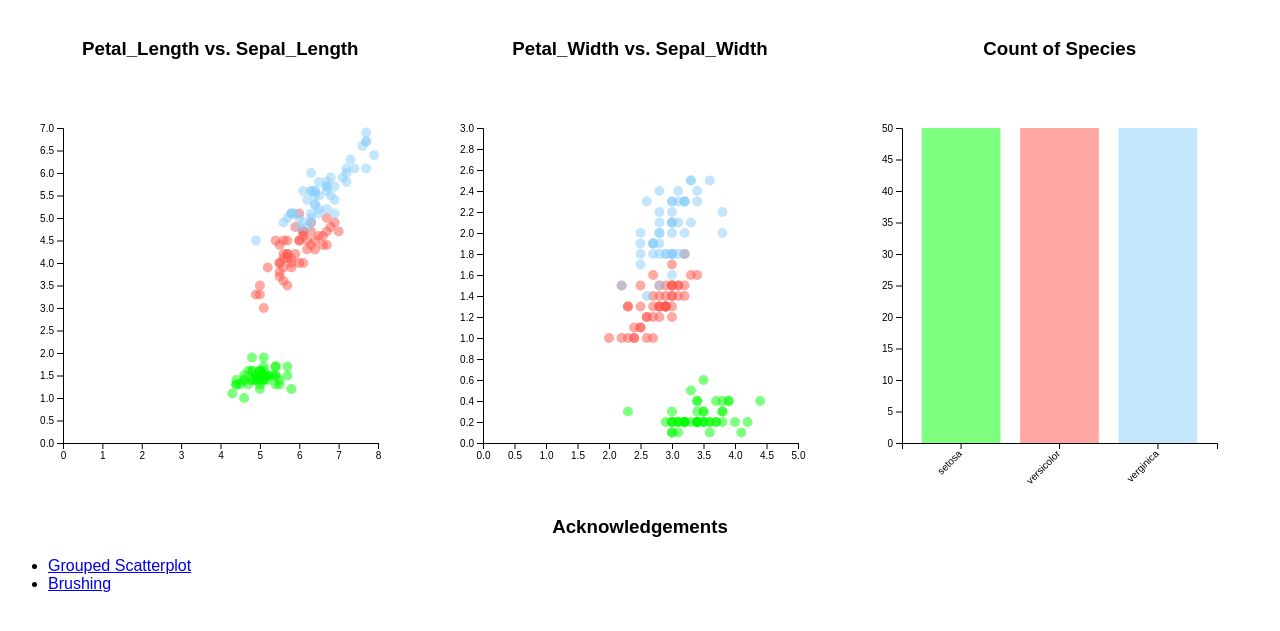
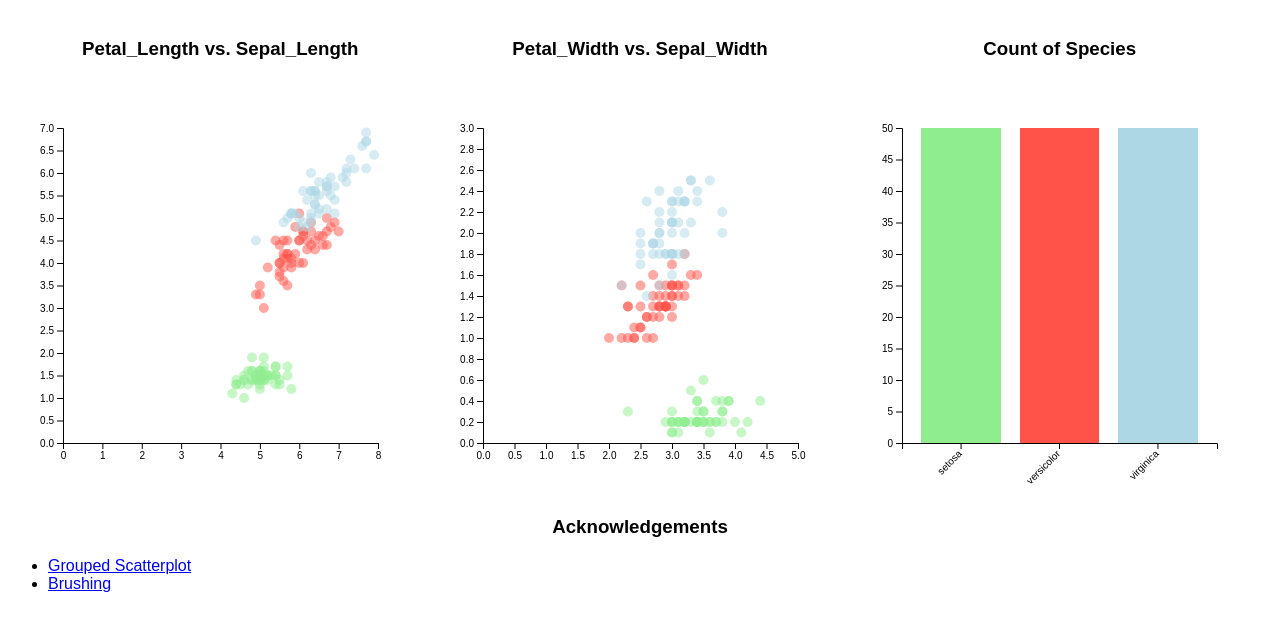
Before and after one commit to DS4200-S23-Class/hw-06-mich-jane, a plain HTML site: page index.html in a window 1280 px wide. Shown: the part 61-692 px from the top of the page. Drawn offline with Linux system fonts and the light colour scheme.

```diff
--- a/js/main.js
+++ b/js/main.js
@@ -12,10 +12,29 @@
 					.attr("width", FRAME_WIDTH)
 					.attr("class", "frame");
 
-// Function that creates a scatter plot
-function lengthScatter() {
-	// Reading from scatter plot file
+// Create frame2
+const FRAME2 = d3.select("#vis2")
+				.append("svg")
+					.attr("height", FRAME_HEIGHT)
+					.attr("width", FRAME_WIDTH)
+					.attr("class", "frame");
+
+// Create frame3
+const FRAME3 = d3.select("#vis3")
+				.append("svg")
+					.attr("height", FRAME_HEIGHT)
+					.attr("width", FRAME_WIDTH)
+					.attr("class", "frame");
+
+// Reading from iris file
 d3.csv("data/iris.csv").then((data) => {
+
+	// Set color based on species
+	let color = d3.scaleOrdinal()
+	    .domain(["setosa", "versicolor", "virginica"])
+	    .range(["#90EE90", "#FF5349", "#ADD8E6"])
+
+// Petal_Length vs Sepal_Length Scatter plot
 
 	// Find max of y
 	const MAX_Y = d3.max(data, (d) => {
@@ -51,11 +70,6 @@
 		.call(d3.axisLeft(Y_SCALE).ticks(14))
 			.attr("font-size", "10px");
 
-		// Set color based on species
-		const color = d3.scaleOrdinal()
-		    .domain(["setosa", "versicolor", "virginica"])
-		    .range(["#00FF00", "#ff5349", "#87CEFA"])
-
 	// Plot scatter plot
   const circle1 = FRAME1.append("g")
       .selectAll("dot")
@@ -71,62 +85,42 @@
 		    .attr("stroke", "none")
 		    .style("opacity", 0.5)
 		    .attr("class", "point");
-	});
-}
-// Call the length scatter plot function to plot data points
-lengthScatter();
 
-
-// Create frame2
-const FRAME2 = d3.select("#vis2")
-				.append("svg")
-					.attr("height", FRAME_HEIGHT)
-					.attr("width", FRAME_WIDTH)
-					.attr("class", "frame");
-
-// Function that creates a scatter plot
-function widthScatter() {
-	// Reading from scatter plot file
-	d3.csv("data/iris.csv").then((data) => {
+// Petal_Width vs Sepal_Width scatter plot
 
 	// Find max of y
-		const MAX_Y = d3.max(data, (d) => {
+	const MAX_Y2 = d3.max(data, (d) => {
 		return parseInt(d.Petal_Width);
 	});
 
 	// Scale function for y
-		const Y_SCALE = d3.scaleLinear()
-							.domain([0, (MAX_Y + 1)])
+	const Y_SCALE2 = d3.scaleLinear()
+						.domain([0, (MAX_Y2 + 1)])
 						.range([VIS_HEIGHT, 0]);
 
 	// Find max of x
-		const MAX_X = d3.max(data, (d) => {
+	const MAX_X2 = d3.max(data, (d) => {
 		return parseInt(d.Petal_Length);
 	});
 
 	// Scale function for x
-		const X_SCALE = d3.scaleLinear()
-							.domain([0, (MAX_X - 1)])
+	const X_SCALE2 = d3.scaleLinear()
+						.domain([0, (MAX_X2 - 1)])
 						.range([0, VIS_WIDTH]);
 
 	// Add tick marks for x axis
 	FRAME2.append("g")
 		.attr("transform",
 			"translate(" + MARGINS.left + "," + (VIS_HEIGHT + MARGINS.bottom) + ")")
-			.call(d3.axisBottom(X_SCALE).ticks(8))
+		.call(d3.axisBottom(X_SCALE2).ticks(8))
 			.attr("font-size", "10px");
 
 	// Add tick marks for y axis
 	FRAME2.append("g")
 		.attr("transform",
 			"translate(" + MARGINS.left + "," + (MARGINS.bottom) + ")")
-			.call(d3.axisLeft(Y_SCALE).ticks(14))
+		.call(d3.axisLeft(Y_SCALE2).ticks(14))
 			.attr("font-size", "10px");
-
-		// Set color based on species
-		const color = d3.scaleOrdinal()
-			.domain(["virginica", "versicolor", "setosa"])
-		    .range([ "#87CEFA", "#ff5349", "#00FF00"]);
 
 	// Plot scatter plot
   const circle2 = FRAME2.append("g")
@@ -135,8 +129,8 @@
 	      	.data(data)
 	       	.enter()
 	       	.append("circle")
-	        .attr("cx", (d) => { return X_SCALE(d.Sepal_Width) + MARGINS.left; })
-			.attr("cy", (d) => { return Y_SCALE(d.Petal_Width) + MARGINS.top; })
+	       		.attr("cx", (d) => { return X_SCALE2(d.Sepal_Width) + MARGINS.left; })
+						.attr("cy", (d) => { return Y_SCALE2(d.Petal_Width) + MARGINS.top; })
 						// Set color, radius, stroke, and opacity
 						.attr("fill", (d) => { return color(d.Species); })
 					  .attr("r", 5)
@@ -154,91 +148,68 @@
 	      .on("start brush", updateChart)
 	      )
 
-		// Function that is triggered when brushing is performed
-		function updateChart(event) {
-			extent = event.selection;
-		    circle2.classed("selected", function(d){ return isBrushed(extent, X_SCALE(d.Sepal_Width) + MARGINS.left, Y_SCALE(d.Petal_Width) + MARGINS.top); });
-		}
 
-		// A function that return TRUE or FALSE according if a dot is in the selection or not
-		function isBrushed(extent, cx, cy) {
-		    let x0 = extent[0][0],
-		        x1 = extent[1][0],
-		        y0 = extent[0][1],
-			    y1 = extent[1][1];
-		    // This return TRUE or FALSE depending on if the points is in the selected area
-		    return x0 <= cx && cx <= x1 && y0 <= cy && cy <= y1;
-		 }
-	});
-}
-// Call the width scatter plot function to plot data points
-widthScatter();
-
-
-// Create frame3
-const FRAME3 = d3.select("#vis3")
-				.append("svg")
-					.attr("height", FRAME_HEIGHT)
-					.attr("width", FRAME_WIDTH)
-					.attr("class", "frame");
-
-// Function that plots a bar chart
-function barChart() {
-	// hardcoded dataset
-    const data = [
-        {species: "setosa", value: 50},
-        {species: "versicolor", value: 50},
-        {species: "verginica", value: 50}
-      ];
-
+// Count of Species Bar chart
 
 	// Scale x axis
-    const X_SCALE = d3.scaleBand()
-    	.domain(data.map((d) => { return d.species; }))
+  const X_SCALE3 = d3.scaleBand()
+  	.domain(data.map((d) => { return d.Species; }))
     .range([0, VIS_WIDTH])
     .padding(0.2);
 
 	// Add tick marks for x axis
   FRAME3.append("g")
 		.attr("transform", "translate(" + MARGINS.left + ", " + (VIS_HEIGHT + MARGINS.top) + ")")
-		.call(d3.axisBottom(X_SCALE))
+		.call(d3.axisBottom(X_SCALE3))
 		.selectAll("text")
 	    .attr("transform", "translate(-10,0)rotate(-45)")
 	    .style("text-anchor", "end");
 
 	// Find max of y
-	const MAX_Y = d3.max(data, (d) => { return parseInt(d.value); });
+	const MAX_Y3 = 50;
 
   // Scale y axis
-    const Y_SCALE = d3.scaleLinear()
-      .domain([0, (MAX_Y)])
+  const Y_SCALE3 = d3.scaleLinear()
+      .domain([0, (MAX_Y3)])
       .range([VIS_HEIGHT, 0]);
 
   // Add tick marks for y axis
   FRAME3.append("g")
 		.attr("transform",
 				"translate(" + MARGINS.left + "," + (MARGINS.bottom) + ")")
-	 	.call(d3.axisLeft(Y_SCALE).ticks(12))
+	 	.call(d3.axisLeft(Y_SCALE3).ticks(12))
 	  	.attr("font-size", "10px");
 
-	// Set color based on species
-	const color = d3.scaleOrdinal()
-		.domain(["virginica", "versicolor", "setosa"])
-	    .range([ "#87CEFA", "#ff5349", "#00FF00" ]);
-
 	// Plot barchart
-	FRAME3.selectAll("bars")
+	const myBar1 = FRAME3.selectAll("bars")
 		// Loop through all the data from the dataset and append them as rectangles
 	  	.data(data)
 	  	.enter()
 	  	.append("rect")
-	    	.attr("x", (d) => { return X_SCALE(d.species) + MARGINS.left; })
-	    	.attr("y", (d) => { return Y_SCALE(d.value) + MARGINS.top; })
-		    .attr("width", X_SCALE.bandwidth())
-		    .attr("height", (d) => { return VIS_HEIGHT - Y_SCALE(d.value); })
-		    .attr("fill", (d) => { return color(d.species); })
+	    	.attr("x", (d) => { return X_SCALE3(d.Species) + MARGINS.left; })
+	    	.attr("y", (d) => { return Y_SCALE3(MAX_Y3) + MARGINS.top; })
+		    .attr("width", X_SCALE3.bandwidth())
+		    .attr("height", (d) => { return VIS_HEIGHT - Y_SCALE3(MAX_Y3); })
+		    .attr("fill", (d) => { return color(d.Species); })
 		    .style("opacity", 0.5)
 		    .attr("class", "bar");
+
+		// Function that is triggered when brushing is performed
+		function updateChart(event) {
+			extent = event.selection;
+			circle1.classed("selected", function(d){ return isBrushed(extent, X_SCALE2(d.Sepal_Width) + MARGINS.left, Y_SCALE2(d.Petal_Width) + MARGINS.top); });
+		  circle2.classed("selected", function(d){ return isBrushed(extent, X_SCALE2(d.Sepal_Width) + MARGINS.left, Y_SCALE2(d.Petal_Width) + MARGINS.top); });
+		  myBar1.classed("selected", function(d){ return isBrushed(extent, X_SCALE2(d.Sepal_Width) + MARGINS.left, Y_SCALE2(d.Petal_Width) + MARGINS.top); });
 		}
-// Call the bar chart function to plot
-barChart();
+
+		// A function that return TRUE or FALSE according if a dot is in the selection or not
+		function isBrushed(brush_coords, cx, cy) {
+		    let x0 = brush_coords[0][0],
+		        x1 = brush_coords[1][0],
+		        y0 = brush_coords[0][1],
+			    y1 = brush_coords[1][1];
+		    // This return TRUE or FALSE depending on if the points is in the selected area
+		    return x0 <= cx && cx <= x1 && y0 <= cy && cy <= y1;
+		 }
+
+});
```
Also changed, not shown: style.css (line endings or trailing spaces). Lines whose indentation alone changed are shown as unchanged.
